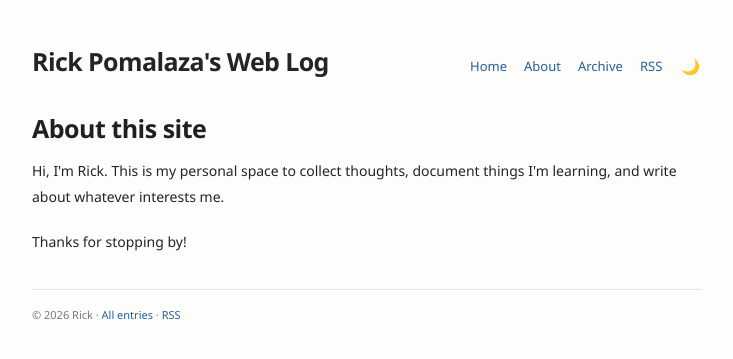
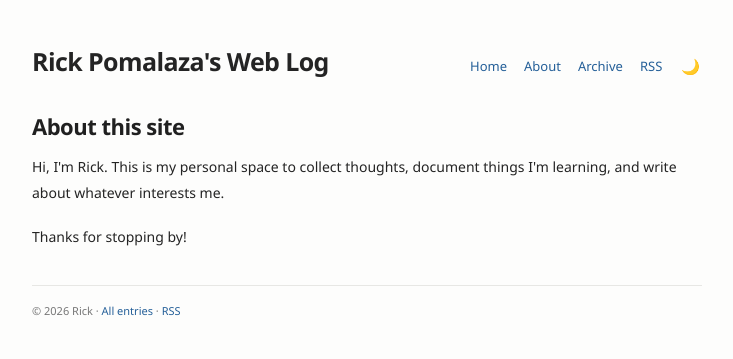
Before and after one commit to rickpomalaza/rickpomalaza.github.io, a Jekyll site: the page built from about.html, in a window 1280 px wide. Shown: the top 359 px of the page, without its empty margins (273-1006 px from the left). Built offline with Jekyll 4.4.1, drawn with Linux system fonts in a browser that asks for light colours.

Commit message:
Update style.css
Updated h1 content/standard page font size

```diff
--- a/assets/css/style.css
+++ b/assets/css/style.css
@@ -63,7 +63,7 @@ a:focus-visible, button:focus-visible { outline: 2px solid var(--link); outline-
 .more:hover { text-decoration: underline; }
 .back { display: inline-block; margin: 32px 0 25px; font-size: 12px; }
 .category-heading { margin-top: 0; }
-.post h1, .standard-page h1 { margin: 0 0 12px; color: var(--heading); font-size: 25px; line-height: 1.35; letter-spacing: -.5px; }
+.post h1, .standard-page h1 { margin: 0 0 12px; color: var(--heading); font-size: 22px; line-height: 1.35; letter-spacing: -.5px; }
 .post-meta { margin-bottom: 31px; color: var(--secondary); font-size: 11px; }
 .post-body, .standard-page { color: var(--text); font-size: 14px; line-height: 1.85; }
 .post-body p, .standard-page p { margin: 0 0 19px; }
```
